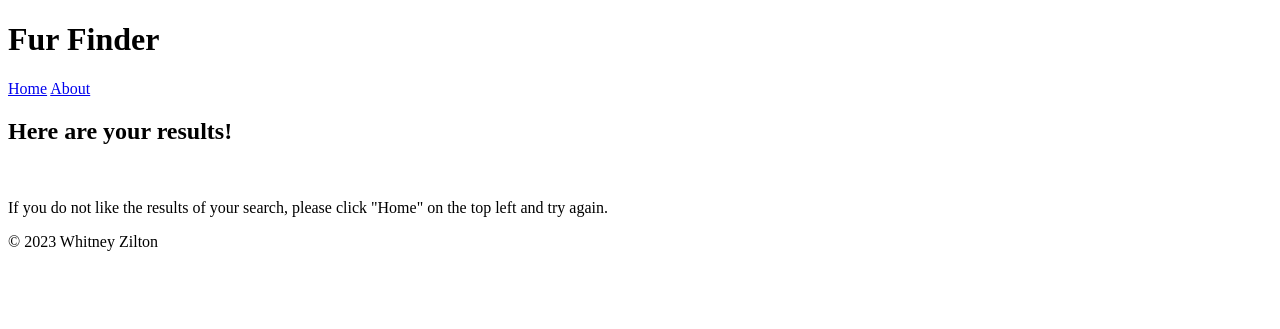
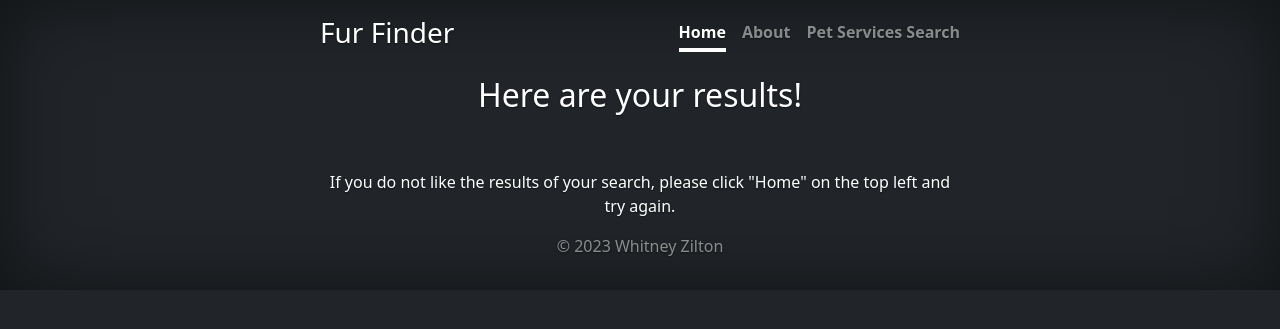
Before and after one commit to adinahhh/CS361_project, a Flask app: template templates/search_results.html in a window 1280 px wide. Shown: the top 329 px of the page. Run offline with Flask 2, Linux system fonts and the light colour scheme; the template is opened without the code that fills it, so the values that code supplies are empty.

Commit message:
added styling

```diff
--- /dev/null
+++ b/static/main.css
@@ -0,0 +1,46 @@
+/*taking css below from bootstrap example */
+/* Custom default button */
+.btn-light,
+.btn-light:hover,
+.btn-light:focus {
+  color: #333;
+  text-shadow: none; /* Prevent inheritance from `body` */
+}
+
+
+/*
+ * Base structure
+ */
+
+body {
+  text-shadow: 0 .05rem .1rem rgba(0, 0, 0, .5);
+  box-shadow: inset 0 0 5rem rgba(0, 0, 0, .5);
+}
+
+.cover-container {
+  max-width: 42em;
+}
+
+
+/*
+ * Header
+ */
+
+.nav-masthead .nav-link {
+  color: rgba(255, 255, 255, .5);
+  border-bottom: .25rem solid transparent;
+}
+
+.nav-masthead .nav-link:hover,
+.nav-masthead .nav-link:focus {
+  border-bottom-color: rgba(255, 255, 255, .25);
+}
+
+.nav-masthead .nav-link + .nav-link {
+  margin-left: 1rem;
+}
+
+.nav-masthead .active {
+  color: #fff;
+  border-bottom-color: #fff;
+}
--- a/templates/base.html
+++ b/templates/base.html
@@ -2,16 +2,79 @@
 <html lang="en">
 <head>
   <title>{% block title %}Fur Finder{% endblock %}</title>
-<!--  <link href="https://cdn.jsdelivr.net/npm/bootstrap@5.0.2/dist/css/bootstrap.min.css" rel="stylesheet"-->
-<!--    integrity="sha384-EVSTQN3/azprG1Anm3QDgpJLIm9Nao0Yz1ztcQTwFspd3yD65VohhpuuCOmLASjC" crossorigin="anonymous">-->
-<!--  <link rel="stylesheet" href="/static/css/styles.css">-->
+  <meta name="viewport" content="width=device-width, initial-scale=1">
+  <!-- popper.js -->
+  <script src="https://cdn.jsdelivr.net/npm/@popperjs/core@2.11.6/dist/umd/popper.min.js" integrity="sha384-oBqDVmMz9ATKxIep9tiCxS/Z9fNfEXiDAYTujMAeBAsjFuCZSmKbSSUnQlmh/jp3" crossorigin="anonymous"></script>
+  <script src="https://cdn.jsdelivr.net/npm/bootstrap@5.3.0-alpha1/dist/js/bootstrap.min.js" integrity="sha384-mQ93GR66B00ZXjt0YO5KlohRA5SY2XofN4zfuZxLkoj1gXtW8ANNCe9d5Y3eG5eD" crossorigin="anonymous"></script>
+  <!-- Bootstrap CDN -->
+  <link href="https://cdn.jsdelivr.net/npm/bootstrap@5.3.0-alpha1/dist/css/bootstrap.min.css" rel="stylesheet" integrity="sha384-GLhlTQ8iRABdZLl6O3oVMWSktQOp6b7In1Zl3/Jr59b6EGGoI1aFkw7cmDA6j6gD" crossorigin="anonymous">
+  <!-- custom CSS -->
+  <link rel="stylesheet" href="/static/main.css">
+  <style>
+    .bd-placeholder-img {
+      font-size: 1.125rem;
+      text-anchor: middle;
+      -webkit-user-select: none;
+      -moz-user-select: none;
+      user-select: none;
+    }
+
+    @media (min-width: 768px) {
+      .bd-placeholder-img-lg {
+        font-size: 3.5rem;
+      }
+    }
+
+    .b-example-divider {
+      height: 3rem;
+      background-color: rgba(0, 0, 0, .1);
+      border: solid rgba(0, 0, 0, .15);
+      border-width: 1px 0;
+      box-shadow: inset 0 .5em 1.5em rgba(0, 0, 0, .1), inset 0 .125em .5em rgba(0, 0, 0, .15);
+    }
+
+    .b-example-vr {
+      flex-shrink: 0;
+      width: 1.5rem;
+      height: 100vh;
+    }
+
+    .bi {
+      vertical-align: -.125em;
+      fill: currentColor;
+    }
+
+    .nav-scroller {
+      position: relative;
+      z-index: 2;
+      height: 2.75rem;
+      overflow-y: hidden;
+    }
+
+    .nav-scroller .nav {
+      display: flex;
+      flex-wrap: nowrap;
+      padding-bottom: 1rem;
+      margin-top: -1px;
+      overflow-x: auto;
+      text-align: center;
+      white-space: nowrap;
+      -webkit-overflow-scrolling: touch;
+    }
+  </style>
 </head>
-<body>
-  <h1>Fur Finder</h1>
-  <nav>
-    <a href="/">Home</a>
-    <a href="/about">About</a>
-  </nav>
+<body class="d-flex h-100 text-center text-bg-dark">
+  <div class="cover-container d-flex w-100 h-100 p-3 mx-auto flex-column">
+    <header class="mb-auto">
+      <div>
+        <h3 class="float-md-start mb-0">Fur Finder</h3>
+        <nav class="nav nav-masthead justify-content-center float-md-end">
+          <a class="nav-link fw-bold py-1 px-0 active" aria-current="page" href="/">Home</a>
+          <a class="nav-link fw-bold py-1 px-0" href="/about">About</a>
+          <a class="nav-link fw-bold py-1 px-0" href="/pet-services">Pet Services Search</a>
+        </nav>
+      </div>
+    </header>
   {% block body %}
 <!-- BODY GOES HERE -->
   {% endblock %}
@@ -19,6 +82,6 @@
   <!-- This is where the main content goes. -->
     {% block content %}{% endblock %}
 
-  <footer><p>&copy; 2023 Whitney Zilton</p></footer>
+  <footer class="mt-auto text-white-50"><p>&copy; 2023 Whitney Zilton</p></footer>
 </body>
 </html>
--- a/templates/search_results.html
+++ b/templates/search_results.html
@@ -3,17 +3,20 @@
 {% block title %}Fur Finder Search Results{% endblock %}
 
 {% block content %}
+<br>
 <h2>Here are your results!</h2>
+    <br>
     <div>
-    {% for pet in animals %}
-        {{ pet['name'] }}<br>
-        {{ pet['gender'] }}<br>
-        {{ pet['age'] }}<br>
-        {{ pet['description'] }}<br>
-        {{ pet['url'] }}<br>
-        <br>
-        <br>
-    {% endfor %}
+        {% for pet in animals +%}
+            <h3>{{ pet['name'] }}</h3>
+            <img src="{{ pet['photo'] }}"/><br>
+            Gender: {{ pet['gender'] }}<br>
+            Age: {{ pet['age'] }}<br>
+            {{ pet['name'] }}'s Bio: {{ pet['description'] }}<br>
+            <h5><a href="{{ pet['url'] }}" target="_blank">Find out how to adopt {{ pet['name'] }}</a></h5>
+            <br>
+            <br>
+        {% endfor %}
     </div>
     <br>
     <p>If you do not like the results of your search, please click "Home" on the top left and try again.</p>
```
Also changed, not shown: templates/homepage.html (+8 -17 lines), static/paw-print.jpg (added).
